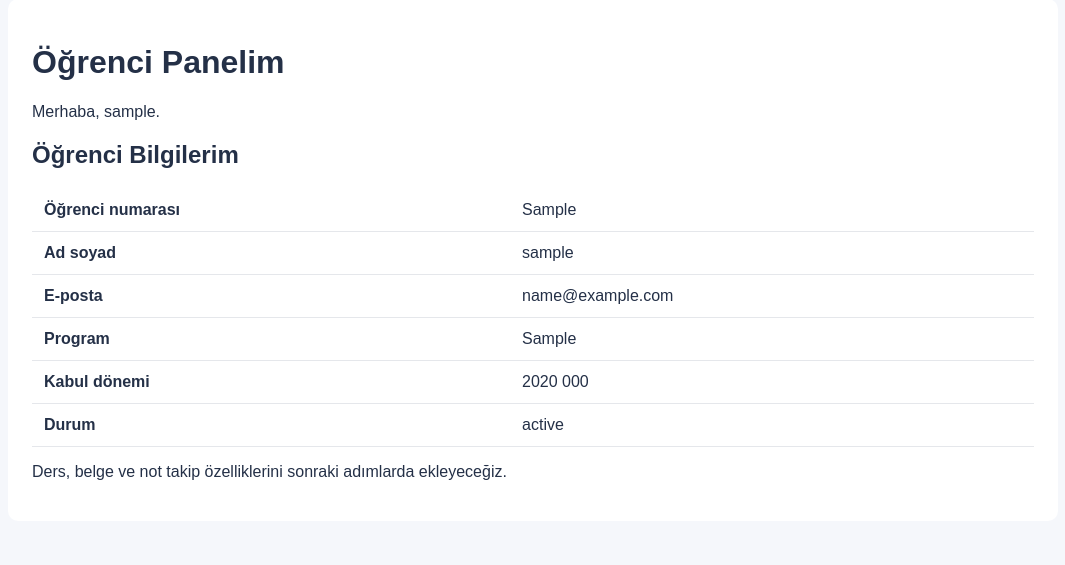
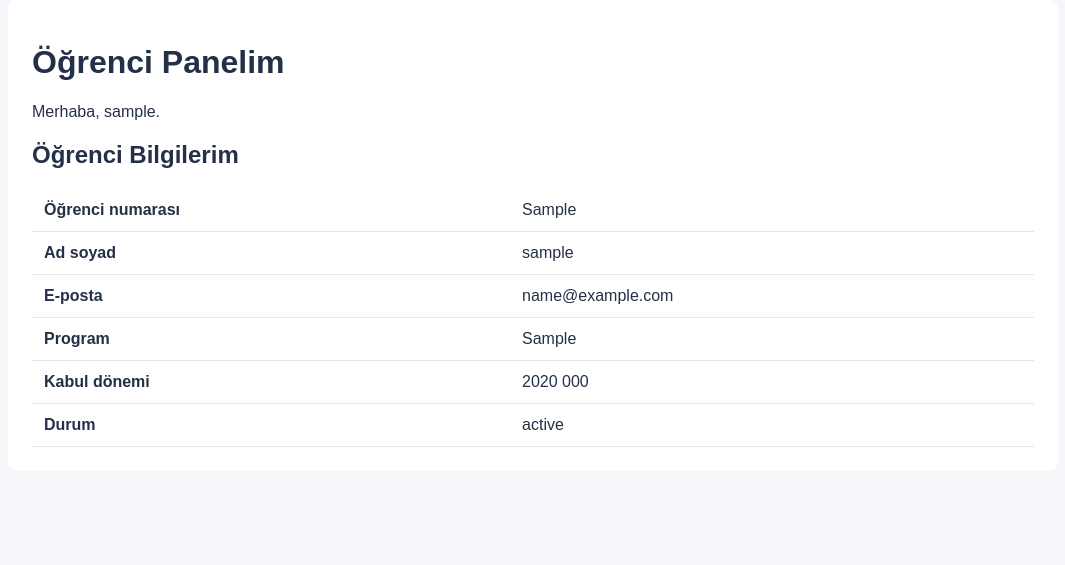
Before and after one commit to ayseceydall/cap-ydp_otomasyon, a Django app: template students/templates/students/my_profile.html in a window 1280 px wide. Shown: the part 110-675 px from the top of the page, without its empty margins (107-1172 px from the left). Run offline with Django 5.2, Linux system fonts and the light colour scheme; the template is opened without the code that fills it: most values are stand-ins (such as "Sample title", 1, 10 or a date in 2020).

Commit message:
Remove outdated student dashboard placeholder

```diff
--- a/students/templates/students/my_profile.html
+++ b/students/templates/students/my_profile.html
@@ -41,5 +41,5 @@
         </tbody>
     </table>
 
-    <p>Ders, belge ve not takip özelliklerini sonraki adımlarda ekleyeceğiz.</p>
+
 {% endblock %}
```
